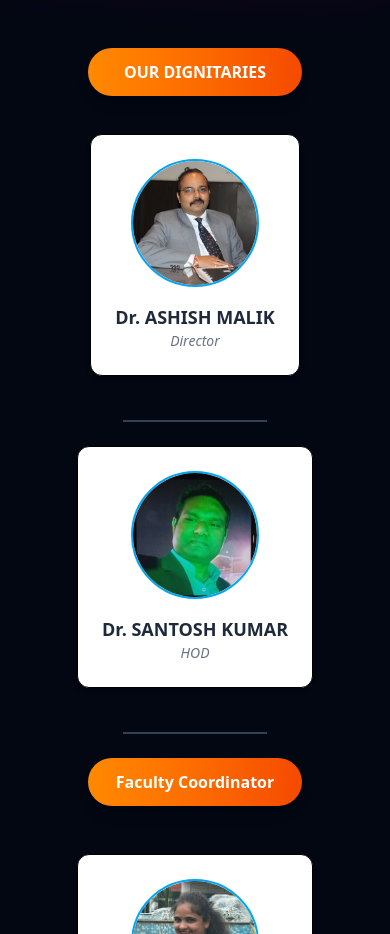
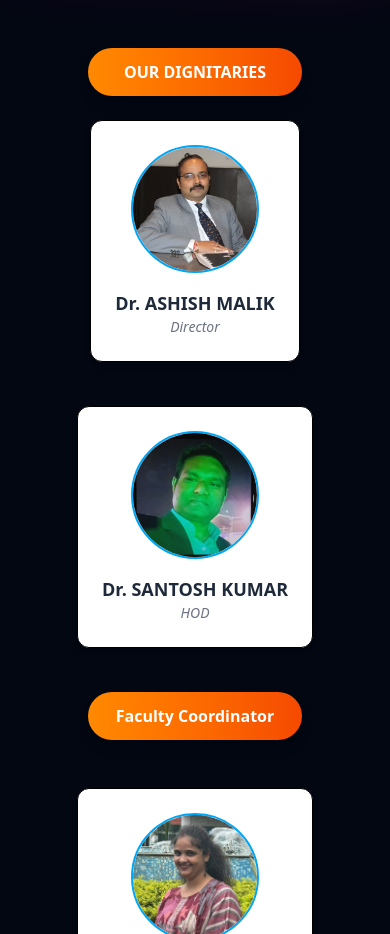
Before and after one commit to asxrafali0975/hackathon-infiniteclub, a React (Vite) app: page / in a window 390 px wide. Shown: the part 3240-4174 px from the top of the page. Built offline with nearby package versions, Linux system fonts and the light colour scheme.

Commit message:
version3.0 - updated UI components

```diff
--- a/src/components/PhotoPage.jsx
+++ b/src/components/PhotoPage.jsx
@@ -19,27 +19,24 @@ function PhotoPage() {
       <h2 className="px-6 py-3 bg-gradient-to-r  from-orange-400 to-orange-600 text-white font-semibold rounded-full shadow-lg hover:from-orange-500 hover:to-orange-700 transition-all duration-300 w-[60%] sm:w-auto mt-13 text-center">OUR DIGNITARIES</h2>
 
 
-        {/* Row 1 (1 person) */}
-        <div className="flex justify-center  w-[15] mt-[4%]">
-          <ProfileCard
+
+
+
+        <div className="grid grid-cols-1 sm:grid-cols-2 gap-6 w-full max-w-4xl">
+        <ProfileCard
             profile="directorsir.jpeg"
             name="Dr. ASHISH MALIK"
             position="Director"
           />
-        </div>
-
-        <div className="bg-slate-700 w-[40%] h-[2px]"> </div>
-
-        {/* Row 2 (1 person) */}
-        <div className="flex justify-center w-[15]">
-          <ProfileCard
+           <ProfileCard
             profile="hodsir.jpeg"
             name="Dr. SANTOSH KUMAR"
             position="HOD"
           />
+
         </div>
 
-        <div className="bg-slate-700 w-[40%] h-[2px]"> </div>
+
 
         <OrangeBtn data="Faculty Coordinator"/>
 
```
